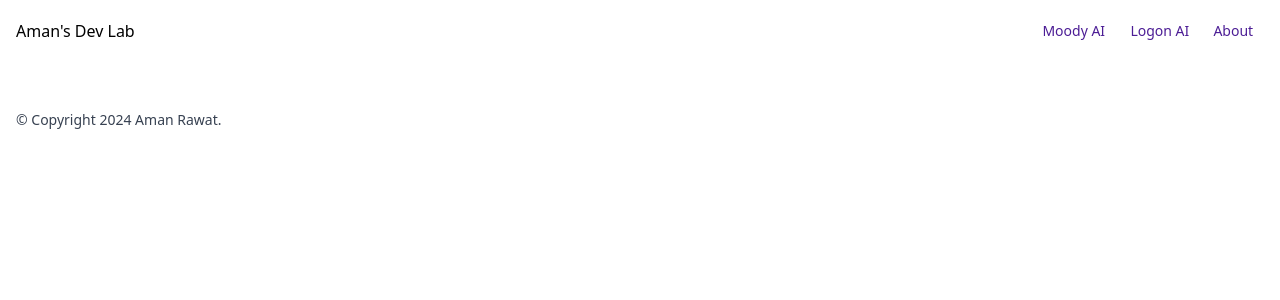
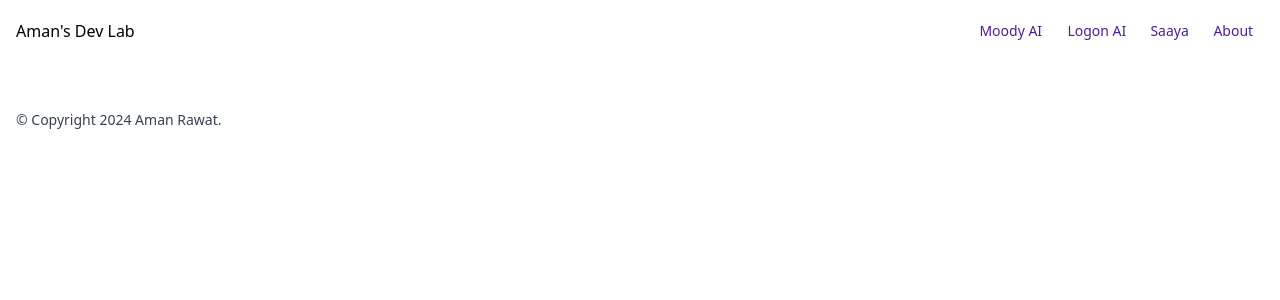
Before and after one commit to kirmola/portfolio, a Django app: page / in a window 1280 px wide. Shown: the top 300 px of the page. Run offline with Django 5.2, Linux system fonts and the light colour scheme; some libraries are stand-ins or nearby versions.

Commit message:
update: urls.py and navbar.html. added navbar links

```diff
--- a/saaya/urls.py
+++ b/saaya/urls.py
@@ -2,6 +2,6 @@ from django.urls import path
 from . import views
 
 urlpatterns = [
-    path('', views.saayaIndex, name='index'),
+    path('', views.saayaIndex, name='saaya_home'),
     path('results/', views.getResults, name='getresults')
 ]
--- a/templates/layouts/navbar.html
+++ b/templates/layouts/navbar.html
@@ -8,6 +8,7 @@
         <div class="hidden space-x-1 md:inline-flex">
           <a href="{% url "moody_home" %}" class="btn btn-sm btn-link">Moody AI</a>
           <a href="{% url "logon_home" %}" class="btn btn-sm btn-link">Logon AI</a>
+          <a href="{% url "saaya_home" %}" class="btn btn-sm btn-link">Saaya</a>
           <a href="{% url "about_page" %}" class="btn btn-sm btn-link">About</a>
         </div>
         {% comment %} <a href="#" class="btn btn-sm btn-primary">Get Started</a> {% endcomment %}
@@ -51,6 +52,7 @@
             </button>
             <a href="{% url "moody_home" %}" class="w-full btn btn-link">Moody AI</a>
             <a href="{% url "logon_home" %}" class="w-full btn btn-link">Logon AI</a>
+            <a href="{% url "saaya_home" %}" class="w-full btn btn-link">Saaya</a>
             <a href="{% url "about_page" %}" class="w-full btn btn-link">About</a>
           </div>
         </div>
```
